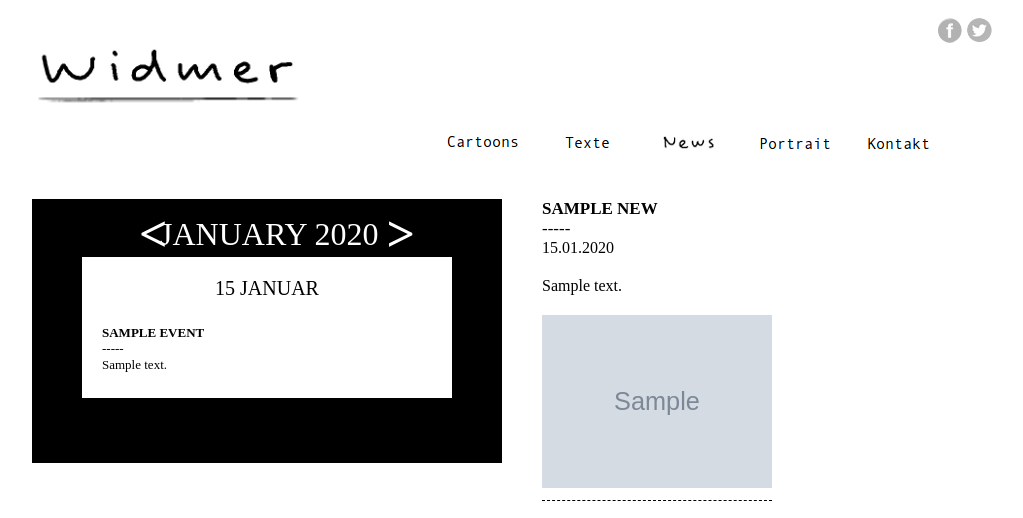
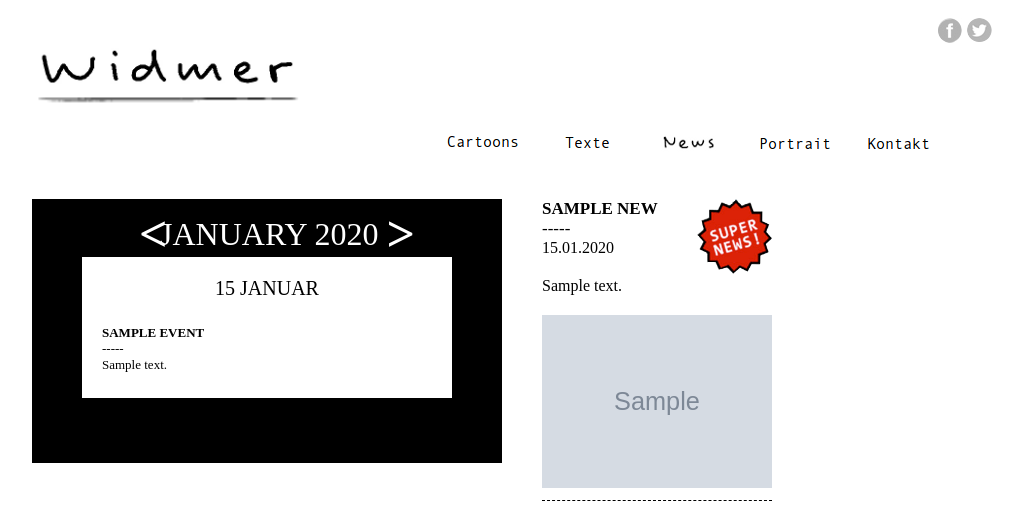
Before and after one commit to diellordielli/samueljordich, a Django app: page /news/ in a window 1280 px wide. Shown: the top 518 px of the page, without its empty margins (128-1151 px from the left). Run offline with Django 3.2, Linux system fonts and the light colour scheme; tables that the repository leaves empty hold one stand-in row (values such as "Sample post"); grey boxes marked "Sample" are stand-in pictures; some libraries are stand-ins or nearby versions; some web fonts are replaced.

Commit message:
add image

```diff
--- a/ruediwidmerch/static/css/style.css
+++ b/ruediwidmerch/static/css/style.css
@@ -215,8 +215,17 @@
   position: absolute;
   width: 100px;
   height: 100px;
+}
+
+.supernews2 {
+  position: absolute;
   top: 0px;
   right: 0px;
+}
+
+.supernews2 img {
+  width: 75px;
+  height: 75px;
 }
 
 .corner-stamp {
--- a/ruediwidmerch/templates/news.html
+++ b/ruediwidmerch/templates/news.html
@@ -64,13 +64,16 @@
                 <div class="newssingledate">
                     {{ featured.date|date:"d.m.Y" }}
                 </div>
+                <div class="supernews2">
+                    <img src="{{ STATIC_URL }}img/superpost.png" />
+                </div>
                 <div class="newssingledesc">
                     {{ featured.text }}
                 </div>
                 <div class="newssingleimg">
-                {% if featured.first_image %}
-                    <img src = "{{ featured.first_image.image.url }}">
-                {% endif %}
+                    {% if featured.first_image %}
+                        <img src = "{{ featured.first_image.image.url }}">
+                    {% endif %}
                 </div>
                 <hr class="hrnews">
             </div>
```
